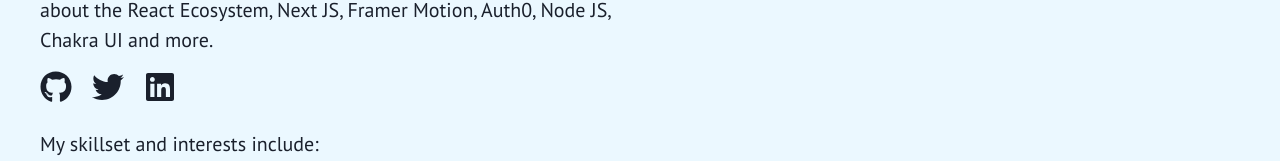
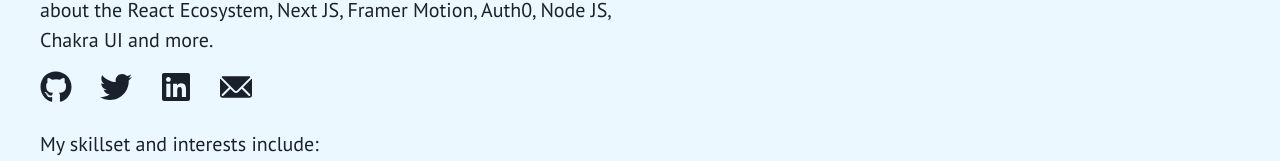
Before and after one commit to nefejames/my-portfolio-v3, a Next.js app: page / in a window 1280 px wide. Shown: the part 196-357 px from the top of the page. Built offline with nearby package versions, Linux system fonts and the light colour scheme.

Commit message:
removed email cta button, added email icon

```diff
--- a/sections/About.js
+++ b/sections/About.js
@@ -15,7 +15,7 @@ export default function About() {
             Chakra UI and more.
           </Text>
 
-          <Stack spacing="5" direction="row" mt={[2, 4]}>
+          <Stack spacing={["5", "7"]} direction="row" mt={[2, 4]}>
             <CustomLink url="https://github.com/nefejames">
               <Icon as={FaGithub} w={[6, 8]} h={[6, 8]} />
             </CustomLink>
@@ -26,6 +26,9 @@ export default function About() {
 
             <CustomLink url="https://www.linkedin.com/in/nefe-emadamerho-atori-a0233bb7/">
               <Icon as={FaLinkedin} w={[6, 8]} h={[6, 8]} />
+            </CustomLink>
+            <CustomLink url="mailto:nefejames@yahoo.com">
+              <Icon as={EmailIcon} w={[6, 8]} h={[6, 8]} />
             </CustomLink>
           </Stack>
         </Box>
```
Also changed, not shown: components/BlogCard.js (+0 -7 lines).
